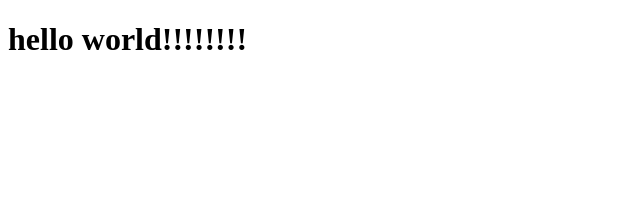
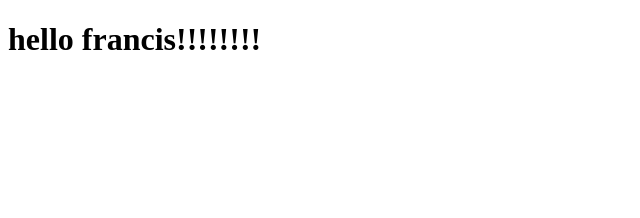
Before and after one commit to Andrew-Tan-Jin-Ming/Andrew-Tan-Jin-Ming.github.io, a Jekyll site: the page built from index.html, in a window 1280 px wide. Shown: the top 218 px of the page, without its empty margins (0-640 px from the left). Built offline with Jekyll 4.4.1, drawn with Linux system fonts in a browser that asks for light colours.

Commit message:
Changed index.html

```diff
--- a/index.html
+++ b/index.html
@@ -2,4 +2,4 @@
 title: "TEST"
 ---
 
-    <h1>{{ "Hello World!!!!!!!!" | downcase }}</h1>
+    <h1>{{ "Hello Francis!!!!!!!!" | downcase }}</h1>
```
